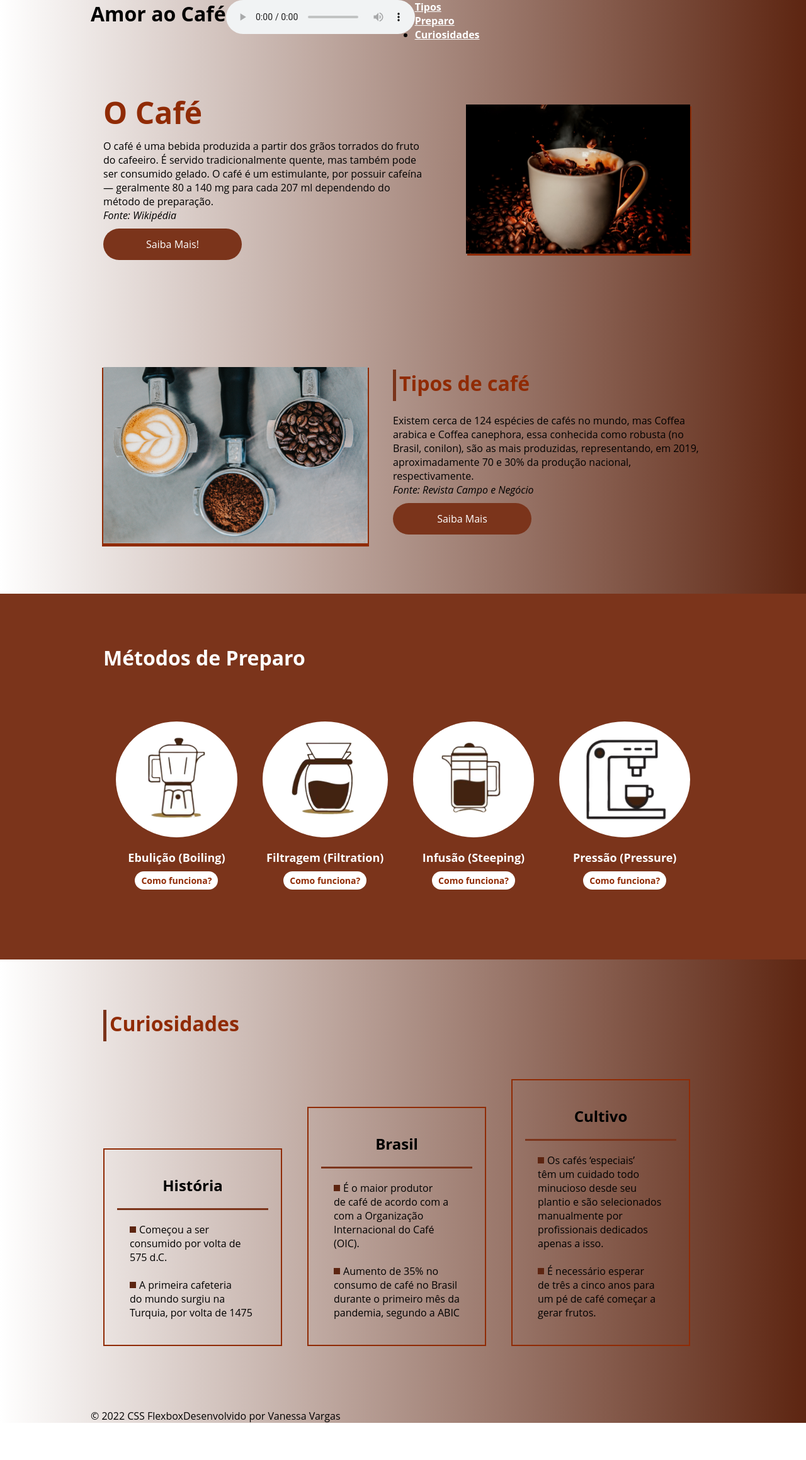
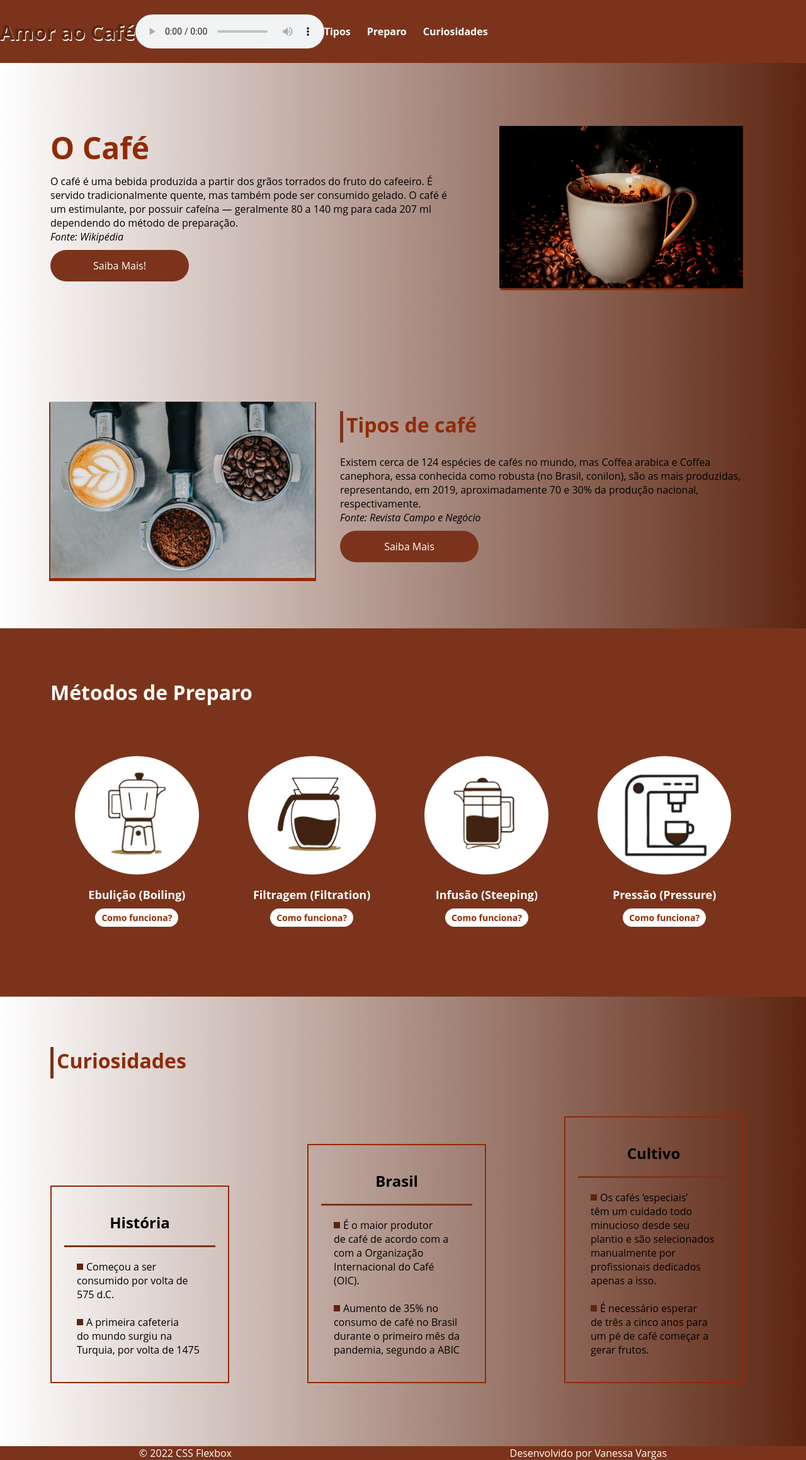
Before and after one commit to vanessavargas/html-css-coffee-landing-page, a React (Create React App) app: page / in a window 1280 px wide. Shown: the whole page at 63% size. Before the commit the page ends 2260 px from the top, so only its background shows below. Built offline with nearby package versions, Linux system fonts and the light colour scheme.

Commit message:
update style header

```diff
--- a/src/css/style.css
+++ b/src/css/style.css
@@ -19,21 +19,21 @@ body {
   ); /* W3C, IE 10+/ Edge, Firefox 16+, Chrome 26+, Opera 12+, Safari 7+ */
 }
 
-header,
+.header,
 .btn,
 .container-externo,
 .item-curiosidade h3::after,
-footer {
+.footer {
   background: #7b341b;
 }
 
-header ul {
+.header ul {
   list-style: none;
   margin: 0;
   padding: 0;
 }
 
-header ul li a {
+.header ul li a {
   text-decoration: none;
 }
 
@@ -48,25 +48,21 @@ section {
 
 .flex-container {
   display: flex;
-  max-width: 992px;
-  margin: auto;
   width: 100%;
-  min-width: 320px;
 }
 
-header {
+.header {
   height: 100px;
   display: flex;
   align-items: center;
   color: #5d2511;
-  padding: 20px;
 }
 
-header h1 {
+.header h1 {
   text-shadow: #fff 1px 2px;
 }
 
-header .list-items {
+.header .list-items {
   display: flex;
   max-width: 260px;
   width: 100%;
@@ -77,9 +73,6 @@ header .list-items {
 .list-items li a {
   color: white;
   font-weight: bold;
-}
-header .menu {
-  justify-content: space-between;
 }
 
 .apresentacao {
@@ -174,7 +167,6 @@ header .menu {
 }
 
 .list-metodos .item-metodos {
-
   text-align: center;
 }
 
@@ -261,8 +253,8 @@ header .menu {
   background: #5d2511;
 }
 
-footer .footer {
-  justify-content: space-between;
+.footer {
+  justify-content: space-around;
   color: white;
 }
 
@@ -280,10 +272,12 @@ footer .footer {
   transition: opacity 400ms ease-in;
   pointer-events: none;
 }
+
 .modalDialog:target {
   opacity: 1;
   pointer-events: auto;
 }
+
 .modalDialog div {
   width: 500px;
   position: relative;
@@ -320,6 +314,7 @@ footer .footer {
   -webkit-box-shadow: 1px 1px 3px #000;
   box-shadow: 1px 1px 3px #000;
 }
+
 .close:hover {
   background: #ccc;
 }
@@ -329,13 +324,13 @@ footer .footer {
   .flex-container {
     flex-direction: column;
   }
-  header {
+  .header {
     height: 120px;
   }
-  header div {
+  .header div {
     align-items: center;
   }
-  header audio {
+  .header audio {
     padding: 10px 10px;
   }
   .apresentacao {
--- a/src/pages/Home/components/Header.jsx
+++ b/src/pages/Home/components/Header.jsx
@@ -1,12 +1,16 @@
 import React from "react";
+import ReactAudioPlayer from 'react-audio-player';
 
 export default function Header() {
     return (
-      <div className="flex-container menu">
+      <div className="flex-container menu header">
         <div><h1>Amor ao Café</h1></div>
-        <audio src="assets/vitao-cafe.mp3" autoplay loop controls>
+        <ReactAudioPlayer
+          src="assets/vitao-cafe.mp3"
+          autoPlay loop controls>
           Seu Browser não tem suporte para a execução de áudio
-        </audio>
+        </ReactAudioPlayer>
+
         <ul className="list-items">
           <li><a href="#tipos-cafe">Tipos</a></li>
           <li><a href="#metodos">Preparo</a></li>
```
